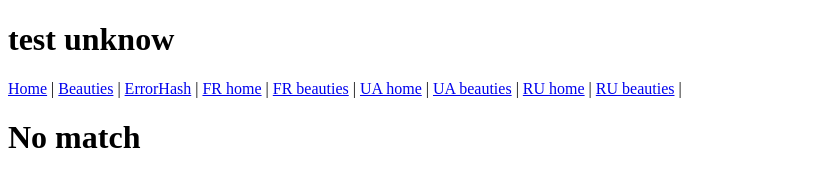
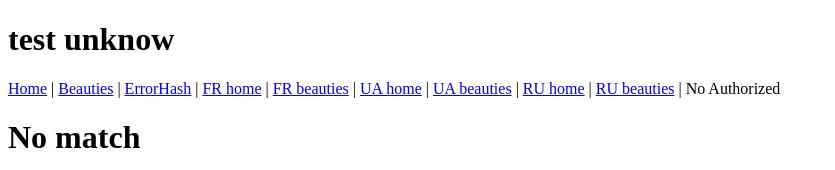
Before and after one commit to DVitaliy/bootybeauty-react, a React (Create React App) app: page /unknow/ in a window 1280 px wide. Shown: the top 170 px of the page, without its empty margins (0-835 px from the left). Built offline with nearby package versions, Linux system fonts and the light colour scheme.

Commit message:
Add authentication comp

```diff
--- /dev/null
+++ b/src/components/authentication/authenticationContext.js
@@ -0,0 +1,4 @@
+import { createContext } from 'react'
+
+const AuthenticationContext = createContext()
+export default AuthenticationContext
--- /dev/null
+++ b/src/components/authentication/authenticationReduser.js
@@ -0,0 +1,21 @@
+//import {ADD_NOTE, FETCH_NOTES, REMOVE_NOTE, SHOW_LOADER} from './types'
+
+const handlers = {
+  // [SHOW_LOADER]: state => ({...state, loading: true}),
+  // [ADD_NOTE]: (state, {payload}) => ({
+  //   ...state,
+  //   notes: [...state.notes, payload]
+  // }),
+  // [FETCH_NOTES]: (state, {payload}) => ({...state, notes: payload, loading: false}),
+  // [REMOVE_NOTE]: (state, {payload}) => ({
+  //   ...state,
+  //   notes: state.notes.filter(note => note.id !== payload)
+  // }),
+  DEFAULT: state => state
+}
+
+const AuthenticationReducer = (state, action) => {
+  const handle = handlers[action.type] || handlers.DEFAULT
+  return handle(state, action)
+}
+export default AuthenticationReducer
--- /dev/null
+++ b/src/components/authentication/authenticationState.js
@@ -0,0 +1,18 @@
+import React, { useReducer } from 'react'
+import AuthenticationContext from './authenticationContext'
+import AuthenticationReducer from './authenticationReduser'
+
+const AuthenticationState = ({ children }) => {
+  const initialState = {
+    notes: [],
+    isAuthorized: false
+  }
+  const [state, dispatch] = useReducer(AuthenticationReducer, initialState)
+
+  return (
+    <AuthenticationContext.Provider value={{ isAuthorized: false }}>
+      {children}
+    </AuthenticationContext.Provider>
+  )
+}
+export default AuthenticationState
--- /dev/null
+++ b/src/components/authentication/index.js
@@ -0,0 +1,6 @@
+import { useContext } from 'react'
+
+import AuthenticationContext from './authenticationContext'
+export const useAuthentication = () => useContext(AuthenticationContext)
+
+export { default as Authentication } from './authenticationState'
--- /dev/null
+++ b/src/components/authentication/types.js
@@ -0,0 +1 @@
+//export const REMOVE_NOTE = 'REMOVE_NOTE'
--- /dev/null
+++ b/src/components/header/index.js
@@ -0,0 +1,27 @@
+import React from 'react'
+import { Link } from 'react-router-dom'
+
+import { useAuthentication } from '../authentication'
+
+const NavBar = ({ children }) => {
+  console.log('--init/NavBar')
+  const { isAuthorized } = useAuthentication()
+
+  return (
+    <>
+      <Link to="/">Home</Link> | <Link to="/ua/beauties">Beauties</Link> |{' '}
+      <Link to="/sd-sdf">ErrorHash</Link> | <Link to="/fr/">FR home</Link> |{' '}
+      <Link to="/fr/beauties">FR beauties</Link> |{' '}
+      <Link to="/ua/">UA home</Link> |{' '}
+      <Link to="/ua/beauties">UA beauties</Link> |{' '}
+      <Link to="/ru/">RU home</Link> |{' '}
+      <Link to="/ru/beauties">RU beauties</Link> |{' '}
+      {isAuthorized ? <span>Authorized!</span> : <span>No Authorized</span>}
+    </>
+  )
+}
+
+const Header = () => {
+  return <NavBar />
+}
+export default Header
--- a/src/components/index.js
+++ /dev/null
@@ -1 +0,0 @@
-//export { default as File } from "./File.comp";
--- a/src/index.js
+++ b/src/index.js
@@ -4,6 +4,7 @@ import { Router } from 'react-router-dom'
 import { createBrowserHistory } from 'history'
 
 import { Localization } from './components/localization'
+import { Authentication } from './components/authentication'
 
 import Routing from './pages/Routing'
 //import API from "./service/api";
@@ -12,6 +13,7 @@ import 'styles.css'
 render(
   <React.StrictMode>
     <Router history={createBrowserHistory()}>
+      <Authentication>
         <Localization
           settings={{
             byDefault: process.env.APP_LOCALIZATION
@@ -19,6 +21,7 @@ render(
         >
           <Routing />
         </Localization>
+      </Authentication>
     </Router>
   </React.StrictMode>,
   document.getElementById('root')
--- a/src/pages/Routing.js
+++ b/src/pages/Routing.js
@@ -4,22 +4,7 @@ import { Redirect, Route, Switch, Link } from 'react-router-dom'
 import { Home, Beauty, Beauties } from 'pages'
 
 import { useTranslate } from '../components/localization'
-
-const NavBar = ({ children }) => {
-  console.log('--init/NavBar')
-
-  return (
-    <>
-      <Link to="/">Home</Link> | <Link to="/ua/beauties">Beauties</Link> |{' '}
-      <Link to="/sd-sdf">ErrorHash</Link> | <Link to="/fr/">FR home</Link> |{' '}
-      <Link to="/fr/beauties">FR beauties</Link> |{' '}
-      <Link to="/ua/">UA home</Link> |{' '}
-      <Link to="/ua/beauties">UA beauties</Link> |{' '}
-      <Link to="/ru/">RU home</Link> |{' '}
-      <Link to="/ru/beauties">RU beauties</Link> |{' '}
-    </>
-  )
-}
+import Header from '../components/header'
 
 const Routing = () => {
   console.log('-init/Routing')
@@ -34,7 +19,7 @@ const Routing = () => {
       <h1>
         {t('test')} {language}
       </h1>
-      <NavBar />
+      <Header />
       <Switch>
         <Redirect exact from="/" to={`${DEFAULT_PATH}/`} />
 
```
Lines whose indentation alone changed are shown as unchanged.
